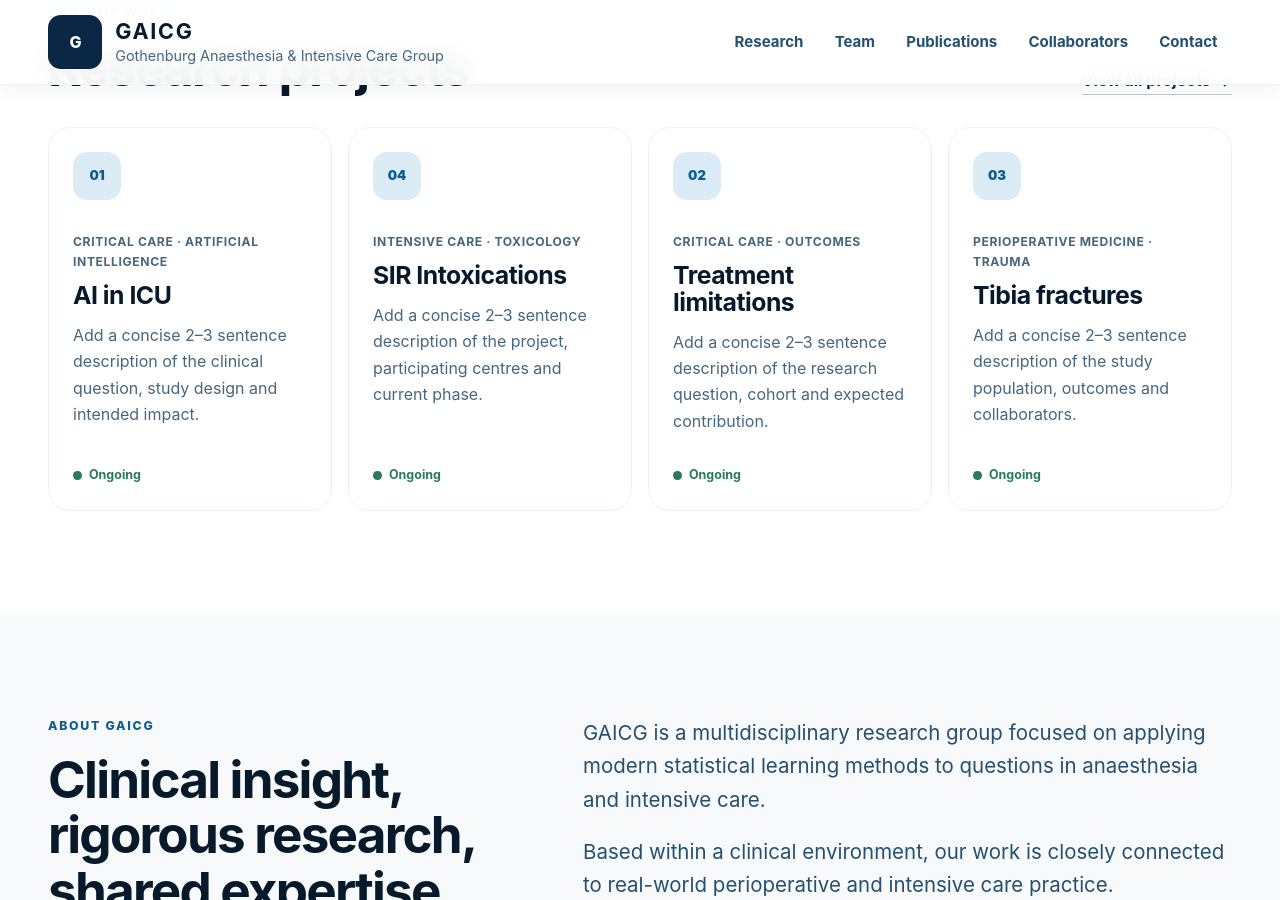
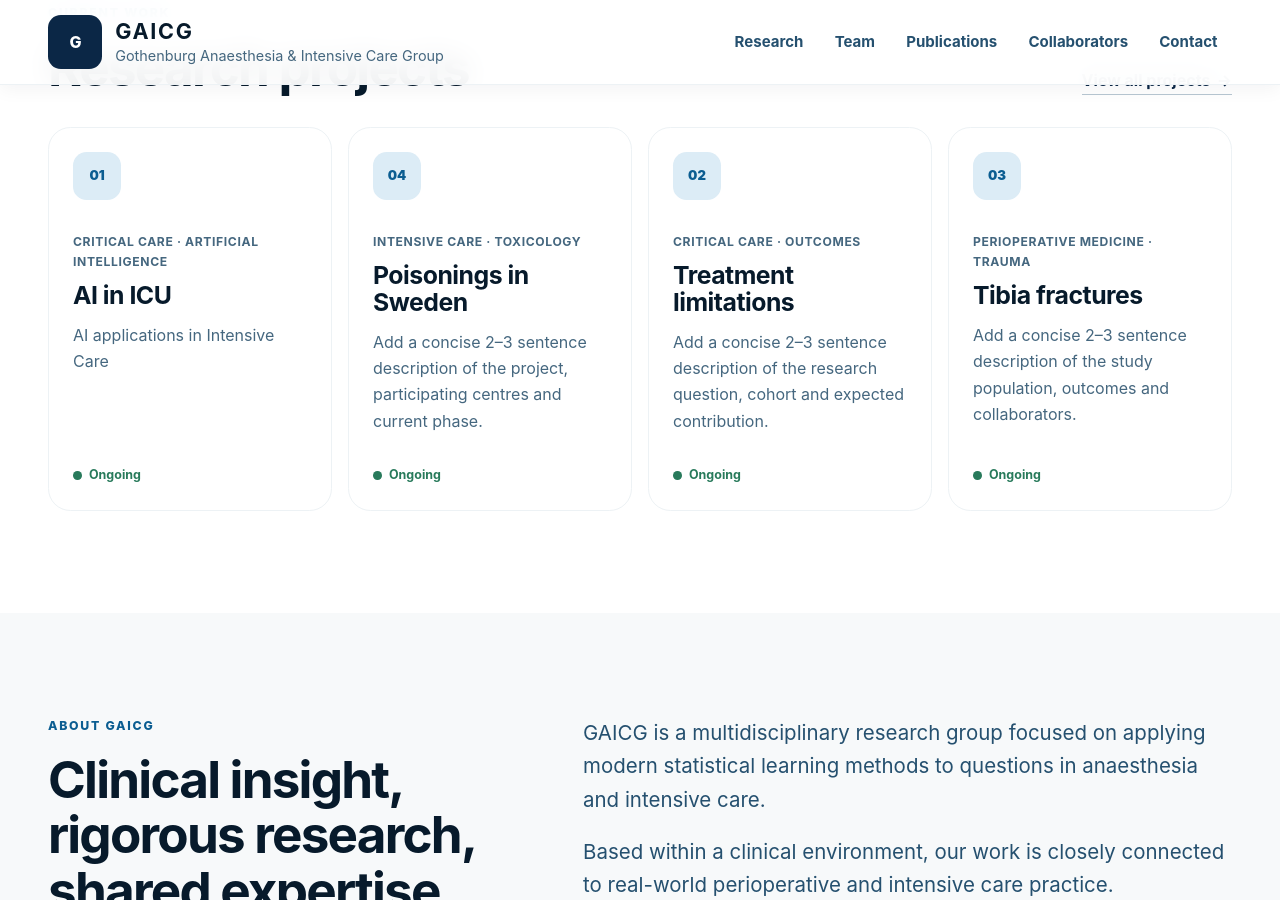
Before and after one commit to gaicg/gaicg, a Jekyll site: the page built from index.html, in a window 1280 px wide and 900 px high, scrolled down 1069 px. Built offline with Jekyll 4.4.1, drawn with Linux system fonts in a browser that asks for light colours.

Commit message:
Update project titles and summaries in YAML

```diff
--- a/_data/projects.yml
+++ b/_data/projects.yml
@@ -1,10 +1,11 @@
 - title: "AI in ICU"
   kicker: "Critical care · Artificial intelligence"
   status: "Ongoing"
-  summary: "Add a concise 2–3 sentence description of the clinical question, study design and intended impact."
+  lead: "Tobias Siöland"
+  summary: "AI applications in Intensive Care"
   icon: "ai"
   url: ""
-- title: "SIR Intoxications"
+- title: "Poisonings in Sweden"
   kicker: "Intensive care · Toxicology"
   status: "Ongoing"
   summary: "Add a concise 2–3 sentence description of the project, participating centres and current phase."
```
